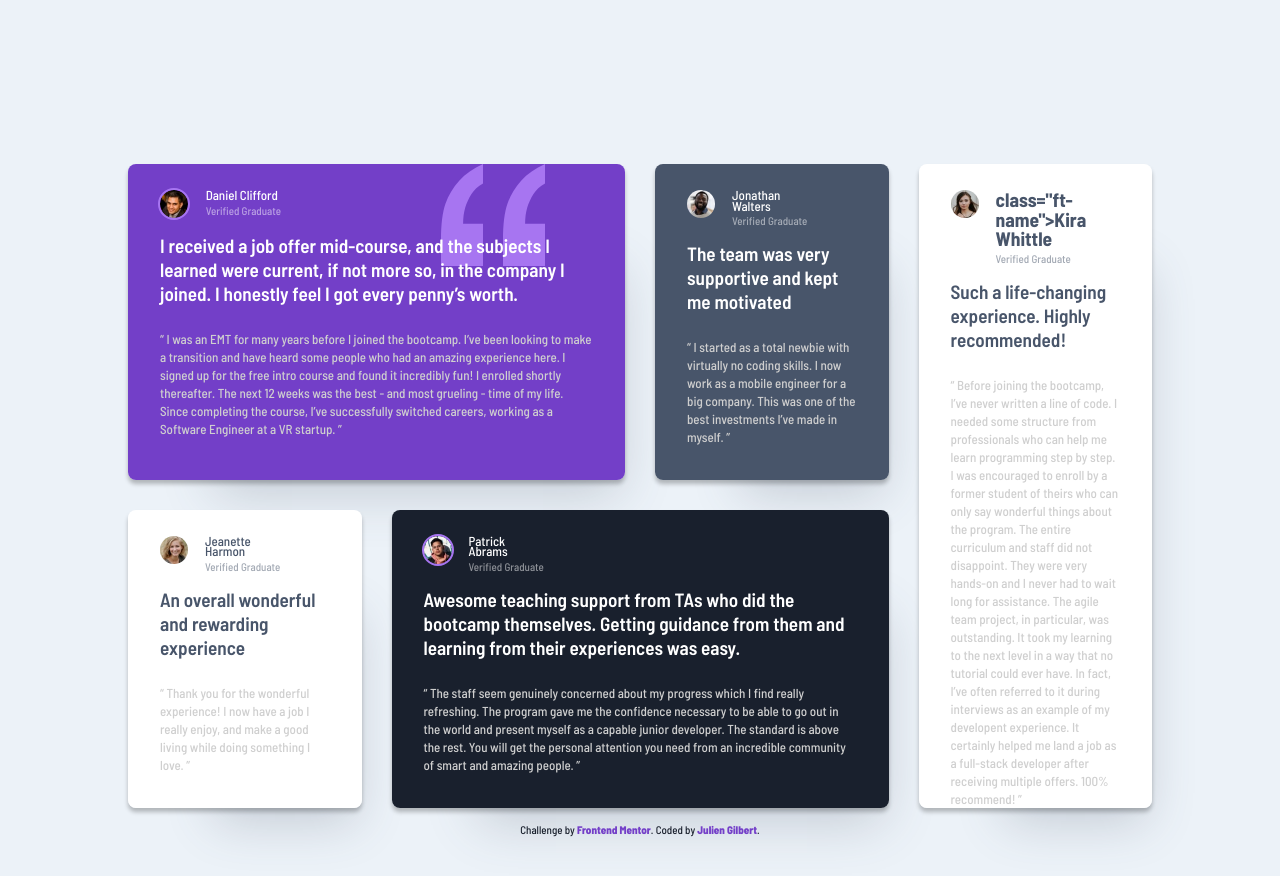
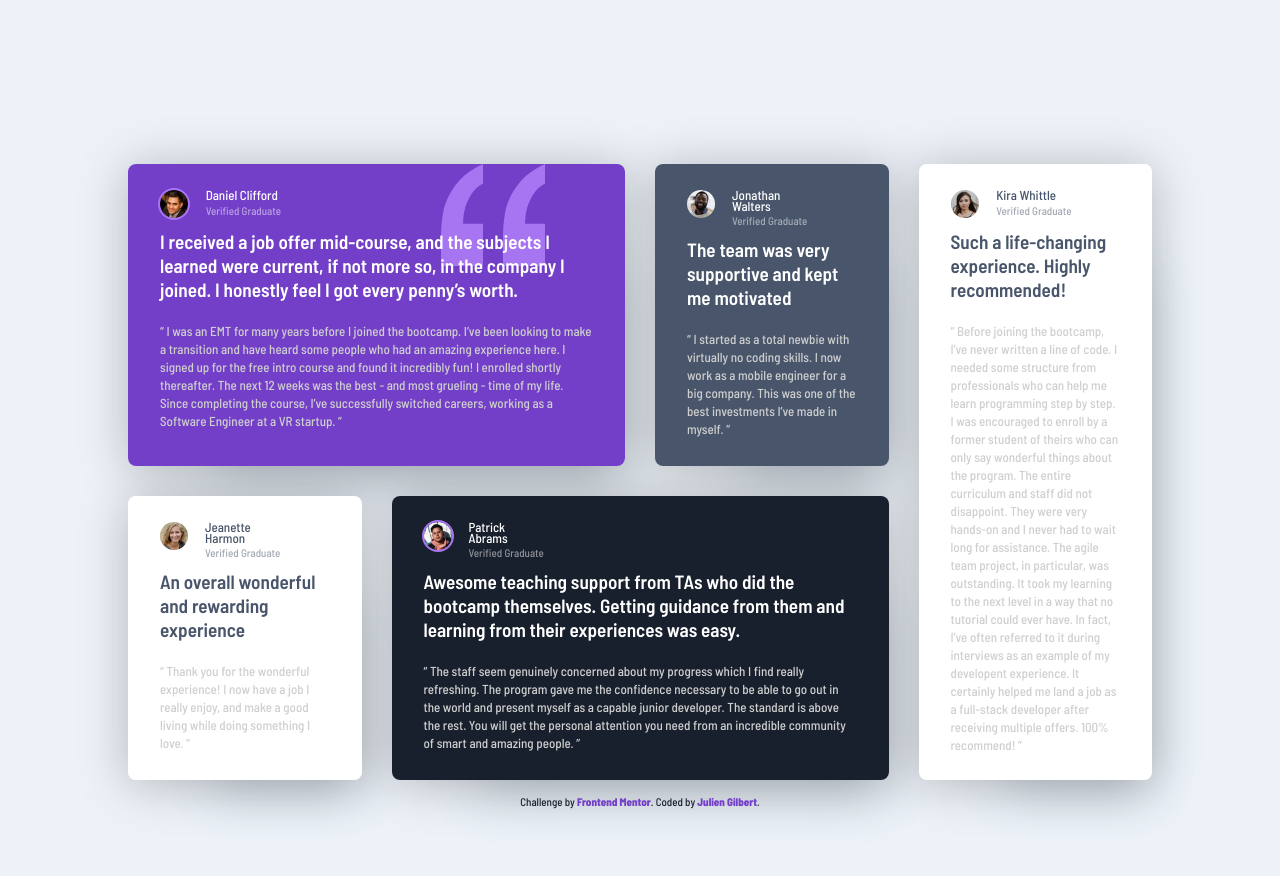
Before and after one commit to juliengDev/Testimonials-grid-section, a website: page index.html in a window 1280 px wide. Drawn offline with Linux system fonts and the light colour scheme.

Commit message:
fixing preview3

```diff
--- a/index.html
+++ b/index.html
@@ -82,7 +82,7 @@
       <header class="cards__heading">
         <img class="cards__heading__avatar" src="./images/image-kira.jpg" alt="Avatar picture of Kira Whittle">
         <div class="cards__heading__title">
-          <h1> class="ft-name">Kira Whittle</h1>
+          <h1 class="ft-name">Kira Whittle</h1>
           <p class="ft-verified"> Verified Graduate</p>
         </div>
       </header>
--- a/sass/components/_cards.scss
+++ b/sass/components/_cards.scss
@@ -2,8 +2,8 @@
   display: flex;
   flex-direction: column;
   border-radius: 8px;
-  padding: 2.6rem 3.2rem 0 3.2rem;
-  gap: 1.6rem;
+  padding: 2.6rem 3.2rem 2.6rem 3.2rem;
+  gap: 1.2rem;
   height: auto;
   position: relative;
   &::after {
@@ -15,7 +15,7 @@
     height: 100%;
     border-radius: inherit;
     box-shadow: 40px 60px 50px -47px rgba(72, 85, 106, 0.2474),
-      0px 4px 4px 0px rgba(0, 0, 0, 0.25);
+      0px 4px 50px 0px rgba(0, 0, 0, 0.25);
     z-index: -1;
   }
 
```
Also changed, not shown: public/css/style.css.
